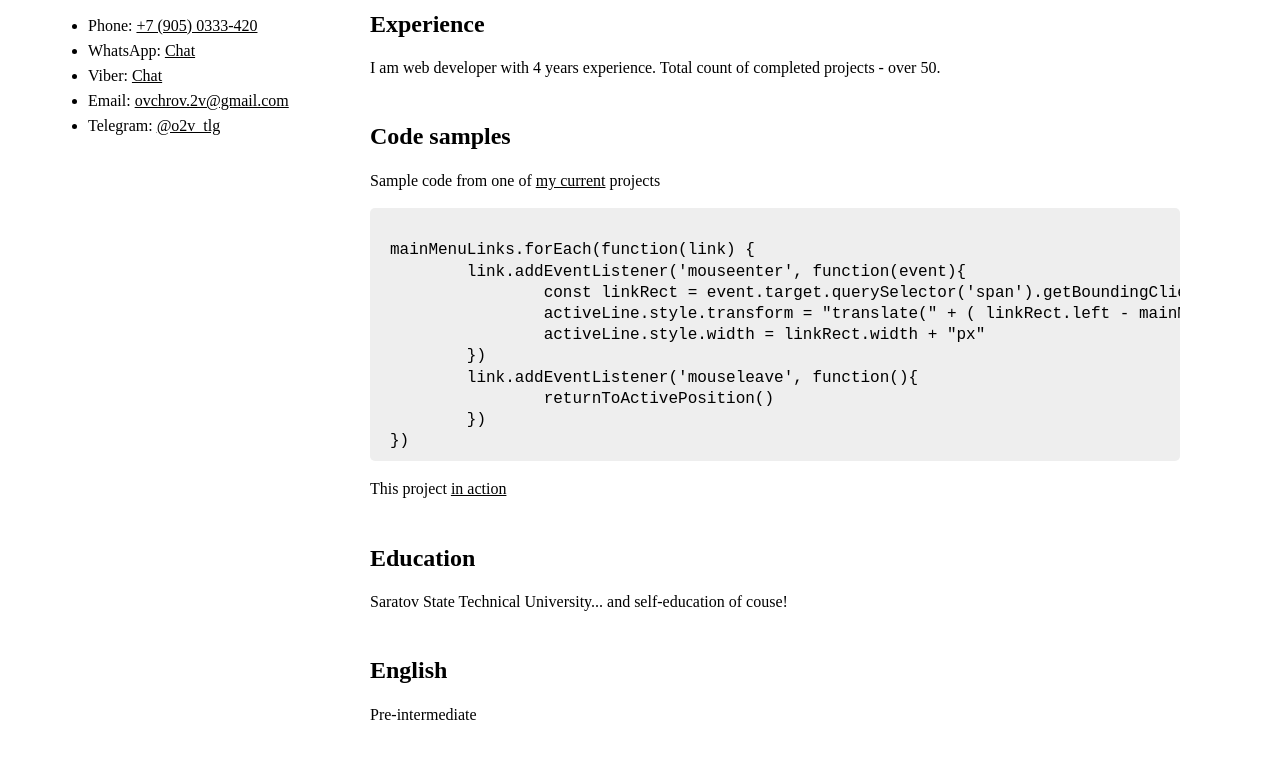
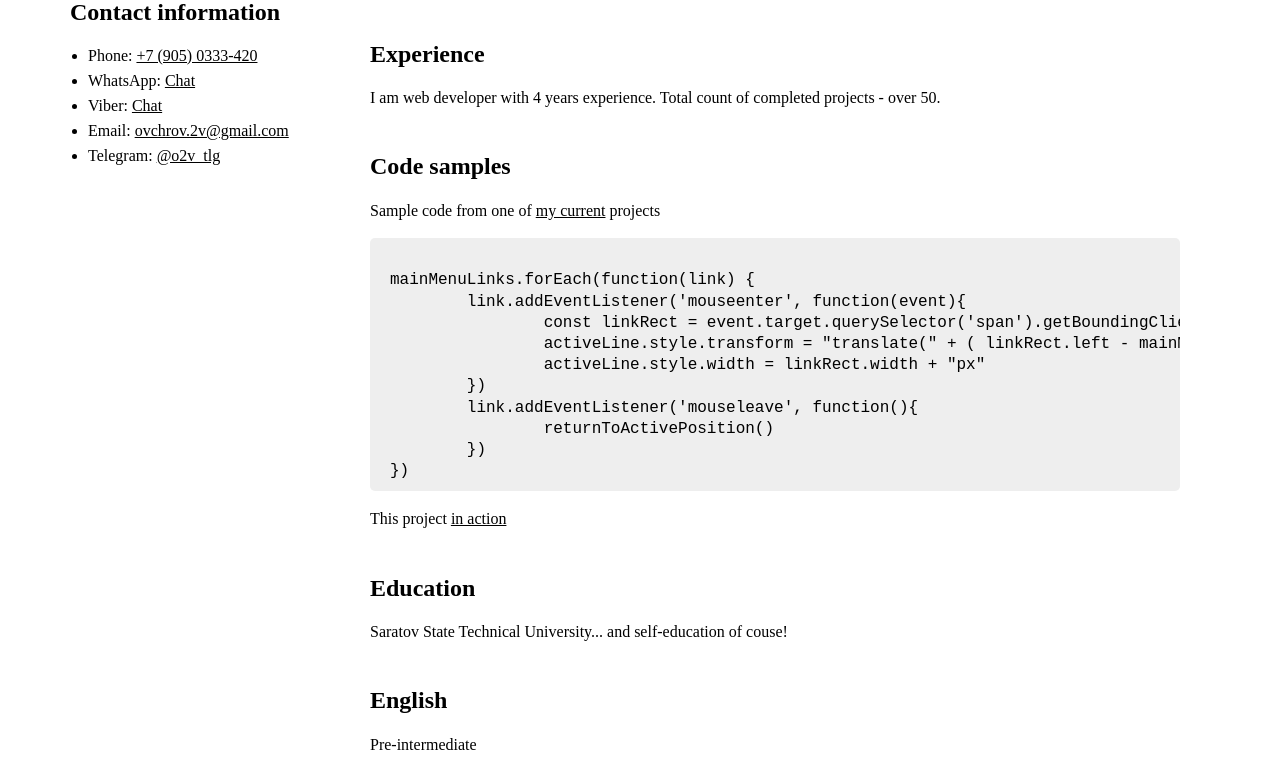
Before and after one commit to ovcharov2v/rsschool-cv, a plain HTML site: page index.html in a window 1280 px wide. Shown: the part 385-1157 px from the top of the page. Drawn offline with Linux system fonts and the light colour scheme.

Commit message:
feat: change container padding

```diff
--- a/assets/css/main.css
+++ b/assets/css/main.css
@@ -7,7 +7,7 @@ body { margin: 0; }
 	width: 100%;
 	max-width: 1200px;
 	margin: 0 auto;
-	padding: 0 15px;
+	padding: 30px 15px;
 }
 
 @media screen and (max-width:768px) {
```
